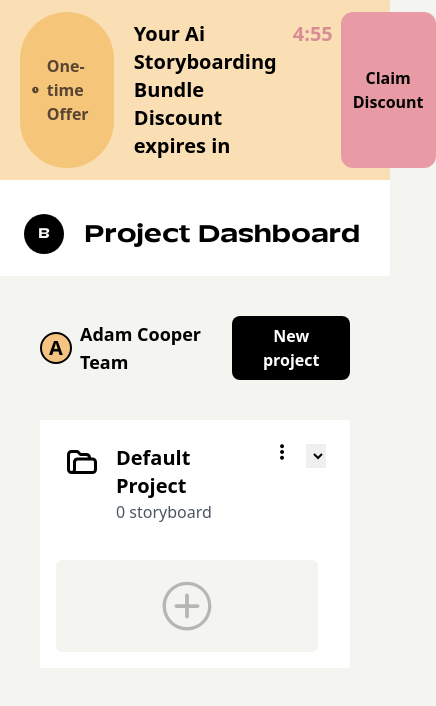
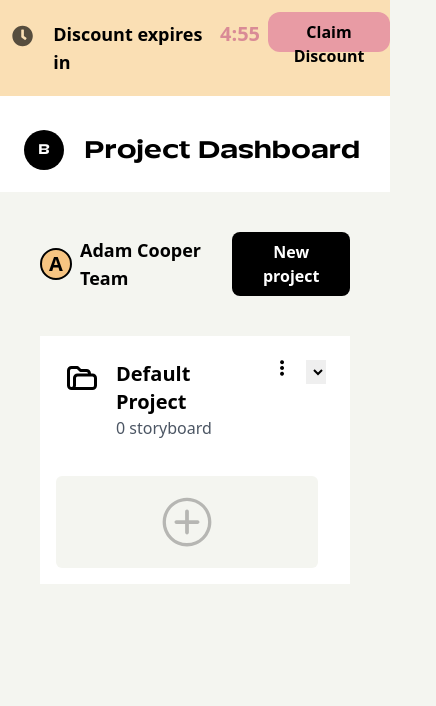
Before and after one commit to sigma390/aeonaxy-Dashboard-Work, a React (Vite) app: page / in a window 390 px wide. Shown: the top 706 px of the page, 436 px wide, since content can reach past the window. Built offline with nearby package versions, Linux system fonts and the light colour scheme.

Commit message:
changed for mobile

```diff
--- a/src/components/Navbar/Navbar.tsx
+++ b/src/components/Navbar/Navbar.tsx
@@ -3,8 +3,36 @@ import { FaClock } from 'react-icons/fa';
 import Timer from '../Timer/Timer';
 
 const Navbar = () => {
+  const isSmallScreen = window.innerWidth <= 480; // Define a threshold for small screens
   return (
-    <div className='flex flex-row bg-[#fadfb4] '>
+
+
+    <>
+    {
+      isSmallScreen?(
+        <div className='flex flex-row bg-[#fadfb4] '>
+
+        <FaClock className="ml-3 mt-6  opacity-65 text-2xl " />
+
+
+      <div className="mt-3 p-2 mb-3 ml-3 items-center">
+      <p className='text-lg font-bold' >Discount expires in </p>
+
+      </div>
+      <div className="mt-3 p-2 mb-3  items-center"><Timer/></div>
+
+
+
+      <button className=' hover:scale-105 duration-150 bg-[#e89ba4] w-auto h-10 font-bold rounded-xl mt-3 mb-3 p-2'>Claim Discount</button>
+
+
+
+
+    </div>
+
+      )
+      :
+      <div className='flex flex-row bg-[#fadfb4] '>
       <div className="flex mt-3 mb-3 ml-5 items-center bg-[#f5c67a] rounded-full">
         <FaClock className="ml-3 opacity-65 " />
         <p className='p-2 font-bold text-[#594433] mr-2'>One-time Offer</p>
@@ -22,6 +50,12 @@ const Navbar = () => {
 
 
     </div>
+
+    }
+
+
+    </>
+
   );
 };
 
```
